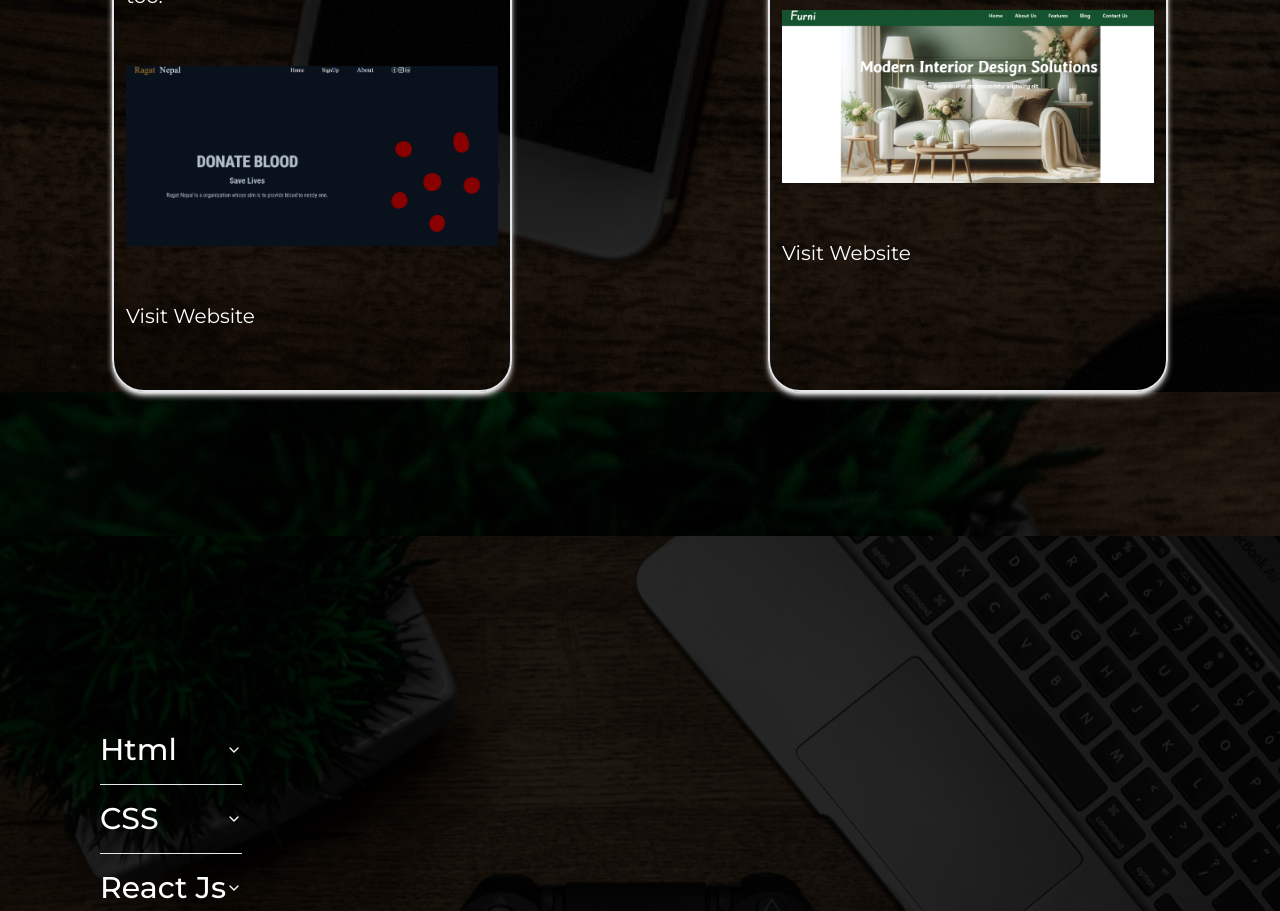
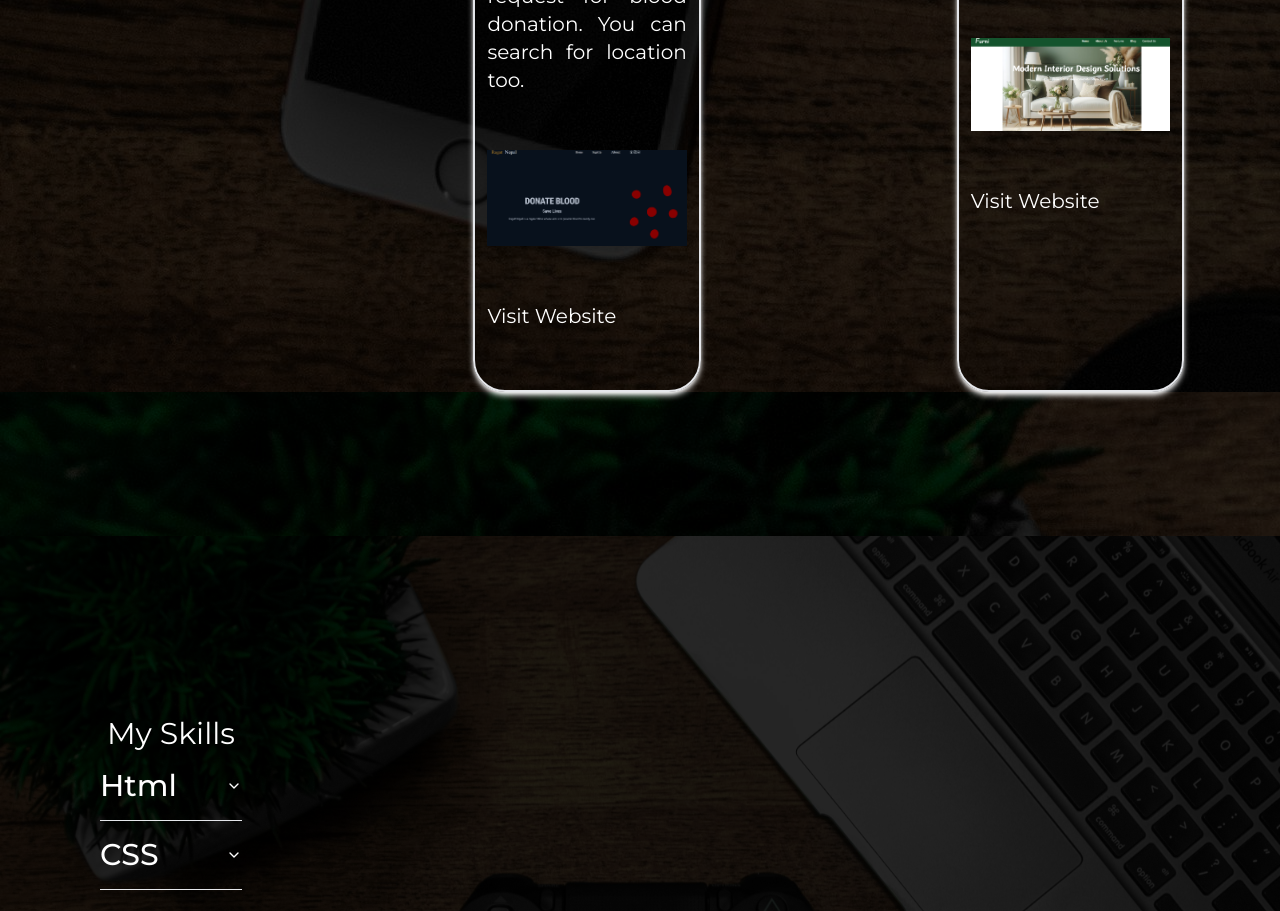
Before and after one commit to bhattaraisushma/Portfolio_, a React (Vite) app in the folder frontend/: page / in a window 1280 px wide. Shown: the part 1864-2775 px from the top of the page. Built offline with nearby package versions, Linux system fonts and the light colour scheme.

Commit message:
projects

```diff
--- a/frontend/src/components/Project.jsx
+++ b/frontend/src/components/Project.jsx
@@ -2,7 +2,8 @@ import React from 'react'
 import {projects} from './data'
 const Project = () => {
   return (
-    <div id='/project' className='md:h-screen w-full flex md:flex-row justify-center md:gap-[16rem] gap-[6rem] flex-col p-[6rem] md:top-0 top-[4rem]'>
+    <div id='/project' className='md:h-screen w-full flex md:flex-row justify-center md:gap-[16rem] gap-[6rem] flex-col md:p-[6rem] p-6 md:top-0 top-[4rem]'>
+   <div className='font-montserrat text-3xl'>My Projects </div>
     {projects.map((project,index)=>(
 <div id={index} className='md:h-[35rem] h-fit md:w-[25rem]  w-fit p-3 font-montserrat flex flex-col gap-4 text-xl border-solid border-2 text-justify  rounded-[2rem] shadow-md shadow-white'>
     <h1 className='font-semibold text-3xl text-center'>{project.Title}</h1>
--- a/frontend/src/components/Skill.jsx
+++ b/frontend/src/components/Skill.jsx
@@ -10,8 +10,11 @@ import { Progress } from "@/components/ui/progress"
 const Skill = () => {
   return (
     <div className='md:h-screen h-fit w-full text-3xl gap-[5rem] flex    bg-bgimg bg-cover bg-no-repeat font-montserrat text-white' id='/skill'>
+
     <div className='bg-[#000000] bg-opacity-[85%] md:h-screen h-fit w-full  flex justify-start md:p-[5rem] md:items-center md:top-0 pt-[16rem]'>
+
     <div  className=' h-[30rem] w-[40rem rounded-2xl p-5 '>
+    <div className='font-montserrat text-3xl flex justify-center'>My Skills </div>
     <Accordion type="single" collapsible>
   <AccordionItem value="item-1">
     <AccordionTrigger>Html</AccordionTrigger>
```
